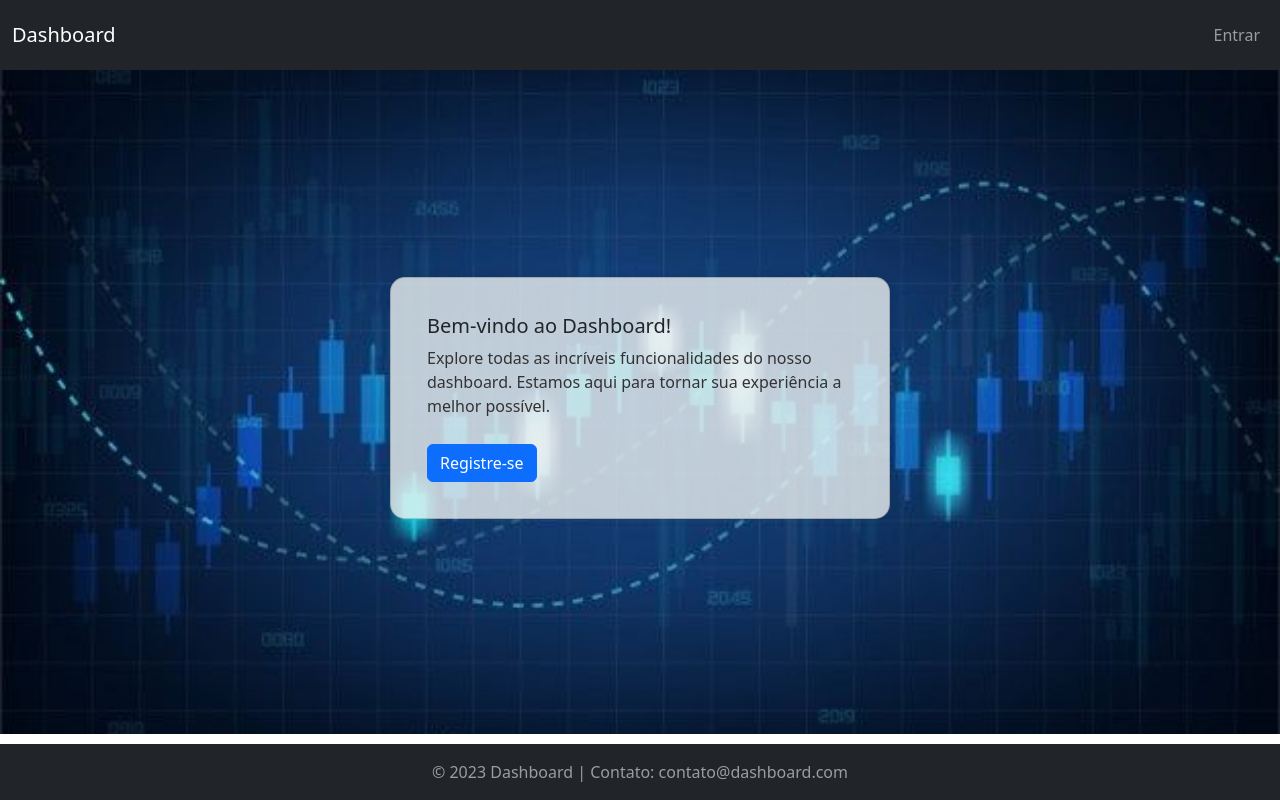
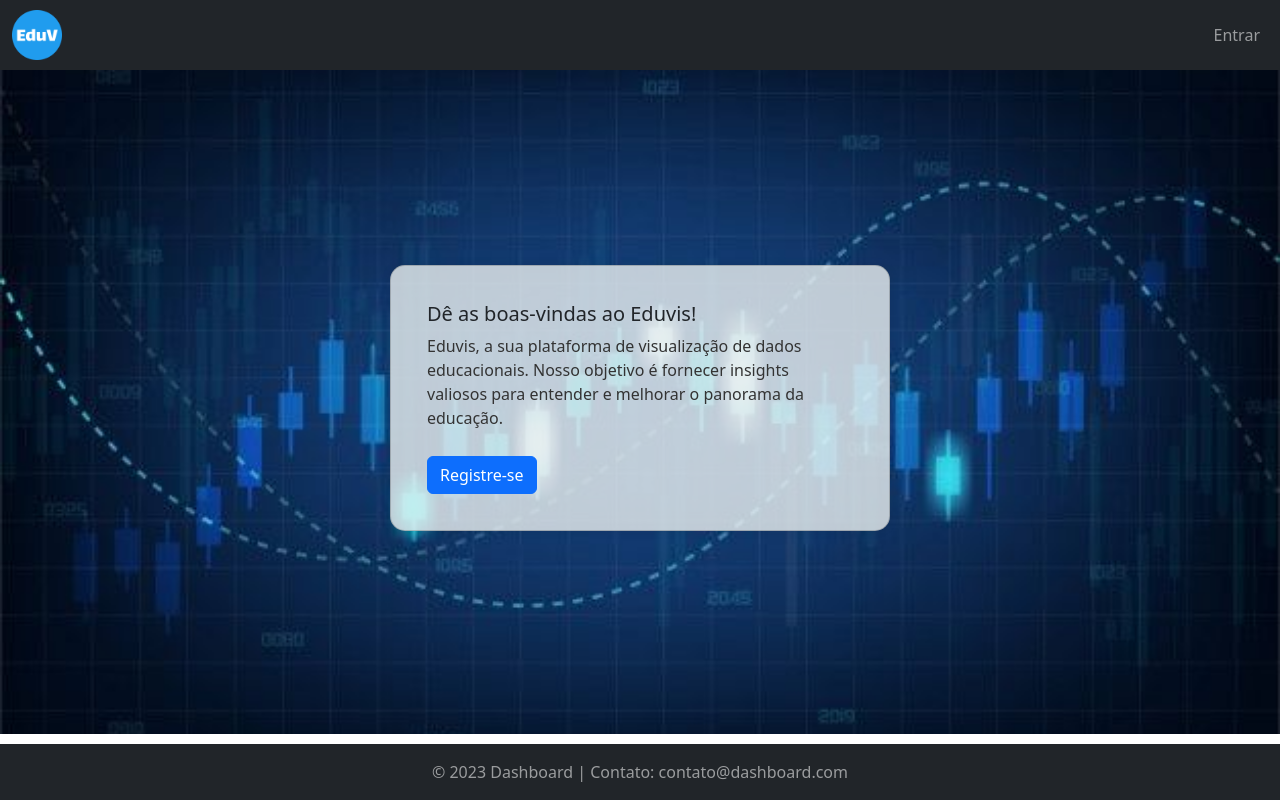
Before and after one commit to lessaconstant/Dashboard---DJANGO, a Django app: page / in a window 1280 px wide. Run offline with Django 5.2, Linux system fonts and the light colour scheme; some libraries are stand-ins or nearby versions.

Commit message:
adicionando o favicon

```diff
--- a/dashboard/dashboard_app/templates/mainpage.html
+++ b/dashboard/dashboard_app/templates/mainpage.html
@@ -6,9 +6,9 @@
     <div class="container-fluid" id="main-content">
         <div class="card" id="mainpage_card">
             <div class="card-body">
-                <h5 class="card-title">Bem-vindo ao Dashboard!</h5>
+                <h5 class="card-title">Dê as boas-vindas ao Eduvis!</h5>
                 <p class="card-text">
-                    Explore todas as incríveis funcionalidades do nosso dashboard. Estamos aqui para tornar sua experiência a melhor possível.
+                    Eduvis, a sua plataforma de visualização de dados educacionais. Nosso objetivo é fornecer insights valiosos para entender e melhorar o panorama da educação.
                 </p>
                 {% if user.is_authenticated %}
                     <a href="{% url 'dashboards' %}" class="btn btn-primary">Acesse</a>
--- a/dashboard/templates/base.html
+++ b/dashboard/templates/base.html
@@ -10,13 +10,28 @@
     <link href="https://cdn.jsdelivr.net/npm/bootstrap@5.3.3/dist/css/bootstrap.min.css" rel="stylesheet" integrity="sha384-QWTKZyjpPEjISv5WaRU9OFeRpok6YctnYmDr5pNlyT2bRjXh0JMhjY6hW+ALEwIH" crossorigin="anonymous">
     <script src="https://www.gstatic.com/charts/loader.js"></script>
     <script src="{% static 'javascript/charts.js' %}"></script>
+    <link rel="shortcut icon" href="{% static 'image/EV.png' %}" type="image/x-icon">
+    <style>
+        .logo {
+          display: inline-block;
+          vertical-align: middle;
+          width: 50px; /* ajuste conforme necessário */
+          height: 50px; /* ajuste conforme necessário */
+          /* Adicione outras propriedades de estilo conforme desejado */
+        }
+
+        .texto {
+          display: inline-block;
+          vertical-align: middle;
+          /* Adicione outras propriedades de estilo conforme desejado */
+        }
+    </style>
 </head>
 <body>
     <!-- NAVBAR -->
     <nav class="navbar navbar-expand-lg navbar-dark bg-dark" id="header">
         <div class="container-fluid">
-            <a class="navbar-brand" href="#">Dashboard</a>
-
+            <img src="{% static 'image/EduV.png' %}" alt="Logo Eduvis" class="logo">
             <div class="collapse navbar-collapse" id="navbarNav">
                 <ul class="navbar-nav ms-auto">
                     {% if user.is_authenticated %}
```
Also changed, not shown: dashboard/static/image/EV.png (added), dashboard/static/image/EduV.png (added).
